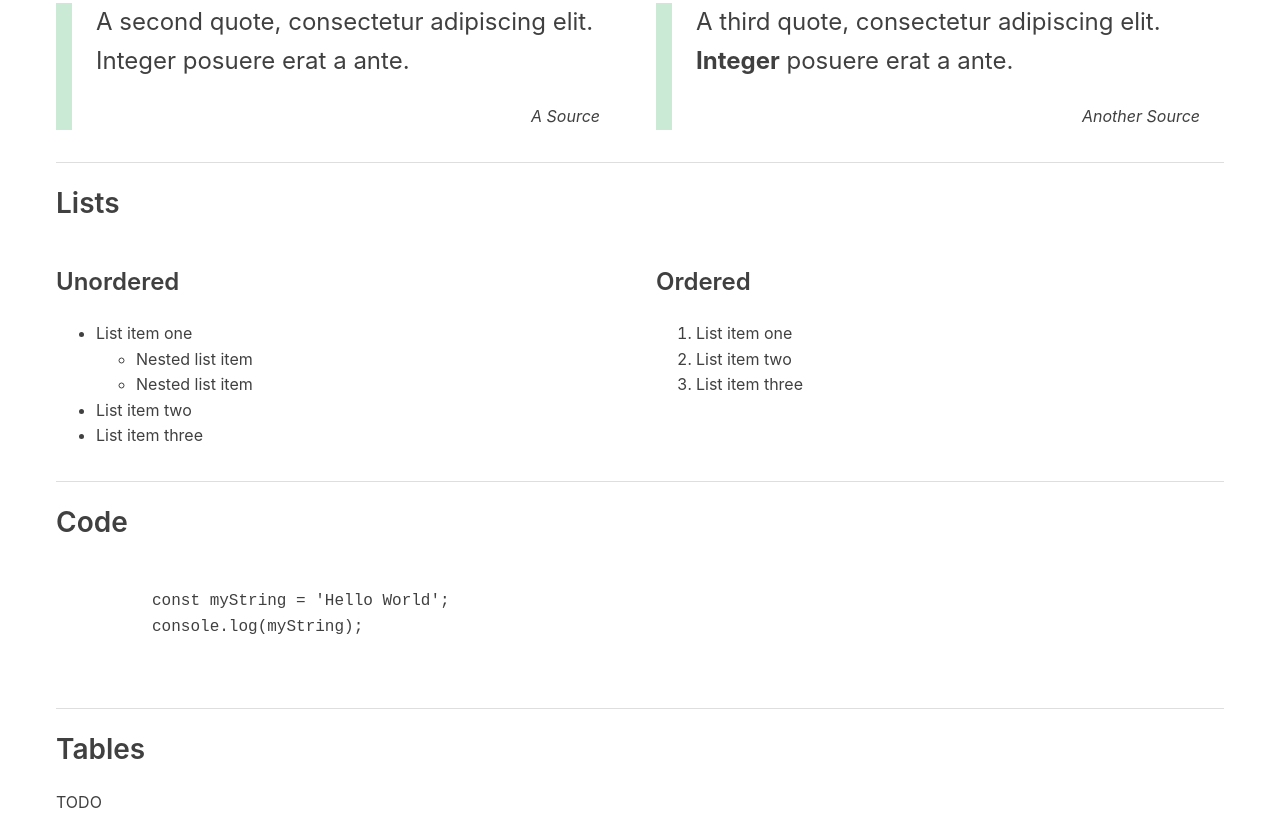
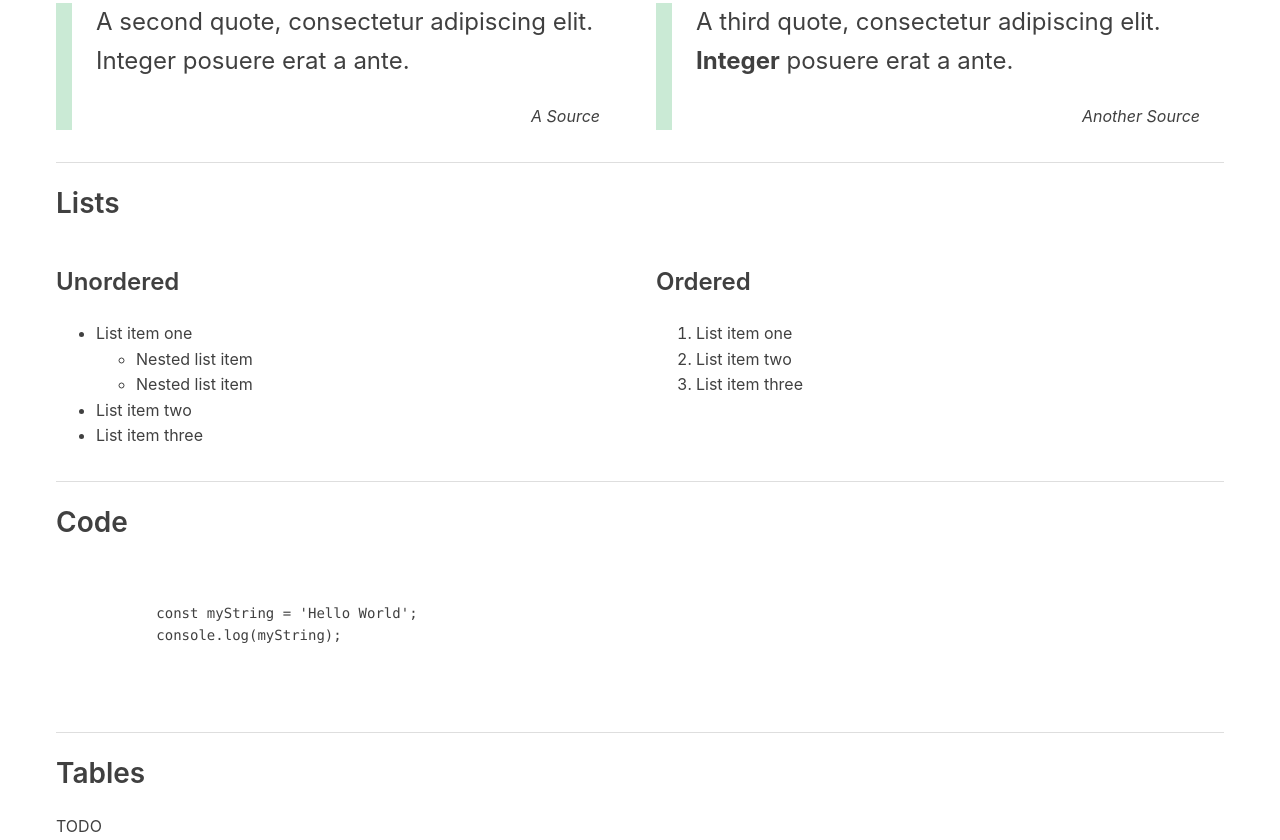
Before and after one commit to nplayfair/np_css, a website: page demo/index.html in a window 1280 px wide. Shown: the part 1043-1883 px from the top of the page. Before the commit the page ends 1859 px from the top, so only its background shows below. Drawn offline with nearby package versions, Linux system fonts and the light colour scheme; files that its build step writes are made by us from their sources.

Commit message:
Code style scaffolding

```diff
--- a/src/scss/base/_variables.scss
+++ b/src/scss/base/_variables.scss
@@ -101,3 +101,7 @@ $code-background: transparent;
 $code-size: 14px;
 $code-family: Menlo, monospace;
 $code-borders: $borders;
+
+ // Tables
+ $stripes: #f8f8f8;
+ $caption: #ababab;
--- a/src/scss/components/_scaffolding.scss
+++ b/src/scss/components/_scaffolding.scss
@@ -119,7 +119,22 @@
 }
 
  // Code block
- // TODO
+ pre {
+  border: 0;
+  border-radius: $border-radius;
+  background: $code-background;
+  padding: 1rem;
+  tab-size: 2;
+  color: $code-color;
+  font-family: $code-family;
+  font-size: $code-size;
+  margin: 0 0 $margins 0;
+
+  code {
+    font-family: $code-family;
+    line-height: 1.2;
+  }
+}
 
  // Keyboard
  // TODO
```
